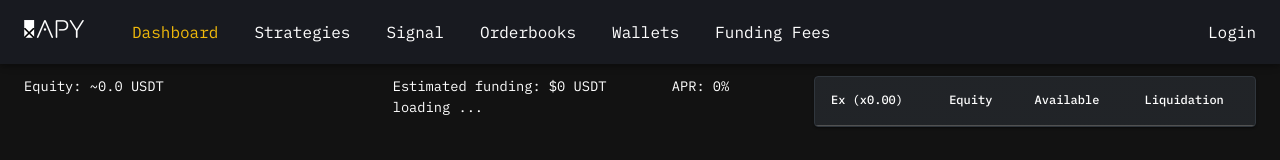
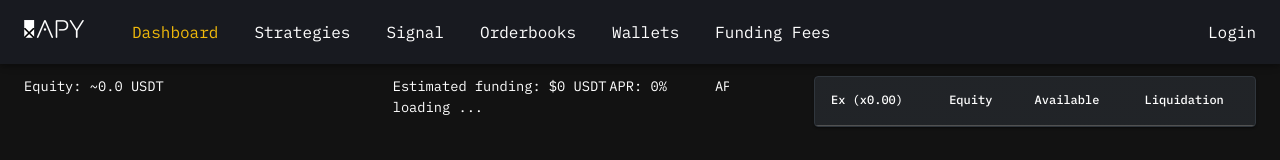
Before and after one commit to mooo-ooo/landing-page, a React (Vite) app: page /dashboard in a window 1280 px wide. Shown: the top 160 px of the page. Built offline with nearby package versions, Linux system fonts and the light colour scheme; no server answers; the HTML template or start-up script is replaced by a standard one.

Commit message:
feat: apr

```diff
--- a/package.json
+++ b/package.json
@@ -29,6 +29,7 @@
     "react-dnd": "^16.0.1",
     "react-dnd-html5-backend": "^16.0.1",
     "react-dom": "^19.1.0",
+    "react-fast-marquee": "^1.6.5",
     "react-icons": "^5.5.0",
     "react-redux": "^9.2.0",
     "react-router-dom": "^7.6.0"
--- a/src/components/FundingFeesChart.tsx
+++ b/src/components/FundingFeesChart.tsx
@@ -11,6 +11,7 @@ import { ChartsXAxis } from "@mui/x-charts/ChartsXAxis";
 import { ChartsYAxis } from "@mui/x-charts/ChartsYAxis";
 import { ChartsTooltip } from "@mui/x-charts/ChartsTooltip";
 import { BarPlot } from "@mui/x-charts/BarChart";
+import Marquee from "react-fast-marquee";
 import { ChartsAxisHighlight } from "@mui/x-charts/ChartsAxisHighlight";
 
 interface FundingFeesChartProps {
@@ -85,6 +86,8 @@ const FundingFeesChart: FC<FundingFeesChartProps> = ({
       });
   }, []);
 
+  const apr = (estimatedFundingFee / totalMargin) * 3 * 365;
+  const apy = convertAprToApy(apr, 12);
   return (
     <Box>
       {loadingFundingRates ? (
@@ -95,13 +98,12 @@ const FundingFeesChart: FC<FundingFeesChartProps> = ({
             Estimated funding: ${numeral(estimatedFundingFee).format("0,0")}{" "}
             USDT
           </Typography>
-          <Typography>
-            APR:{" "}
-            {numeral(
-              (estimatedFundingFee / totalMargin) * 3 * 365 * 100
-            ).format("0,0")}
-            %
-          </Typography>
+          <Box width={120}>
+            <Marquee speed={20} delay={100}>
+              <Typography mr={6}>APR: {numeral(apr * 100).format("0,0")}%</Typography>
+              <Typography mr={6}>APY: {numeral(apy * 100).format("0,0")}%</Typography>
+            </Marquee>
+          </Box>
         </Box>
       )}
       {rewardHistory.length ? (
@@ -160,3 +162,13 @@ const getAccumulatedArray = (arr: number[]): number[] => {
     return runningSum;
   });
 };
+
+export function convertAprToApy(
+  apr: number,
+  compoundingPeriods: number
+): number {
+  if (compoundingPeriods <= 0) {
+    throw new Error("compoundingPeriods must be greater than 0");
+  }
+  return Math.pow(1 + apr / compoundingPeriods, compoundingPeriods) - 1;
+}
--- a/src/components/PositionsTable/index.tsx
+++ b/src/components/PositionsTable/index.tsx
@@ -27,6 +27,7 @@ import LinearProgress, {
 } from "@mui/material/LinearProgress";
 import type { AccordionProps } from "@mui/material";
 import { styled } from "@mui/system";
+import ConstructionIcon from '@mui/icons-material/Construction';
 import ArrowUpwardIcon from "@mui/icons-material/ArrowUpward";
 import ArrowDownwardIcon from "@mui/icons-material/ArrowDownward";
 import FilterListIcon from "@mui/icons-material/FilterList";
@@ -36,10 +37,12 @@ import KeyboardArrowDownIcon from "@mui/icons-material/KeyboardArrowDown";
 import KeyboardArrowUpIcon from "@mui/icons-material/KeyboardArrowUp";
 import MoreVertIcon from "@mui/icons-material/MoreVert";
 import ViewQuiltIcon from "@mui/icons-material/ViewQuilt";
-import { useDispatch } from "react-redux";
+import { useDispatch, useSelector } from "react-redux";
 import CandleChart from "./CandleChart";
 import type { AppDispatch } from "../../redux/store";
 import type { IStrategy } from "../../redux/strategy/strategySlice";
+import { selectBalances } from "../../redux/balances/balancesSlice";
+import { useBalances } from '../../redux/selector'
 import {
   setUpdateStrategy,
   setNewStrategy,
@@ -76,6 +79,12 @@ function Positions({
   }[];
 }) {
   const dispatch = useDispatch<AppDispatch>();
+  const balances = useSelector(selectBalances);
+    const equity = Object.values(balances).reduce(
+      (tot, { total = 0 }) => tot + total,
+      0
+    );
+  const { totalVol } = useBalances()
   const [searchToken, setSearchToken] = useState("");
   const [openTokenDetails, setOpenTokenDetails] = useState("");
   const [selectedExchanges, setSelectedExchanges] = useState<string[]>([]);
@@ -285,10 +294,12 @@ function Positions({
                 //   ({ symbol }) => symbol === baseToken
                 // )?.id;
 
-                const sellCreatedAts = sells.map(({ createdAt }) => createdAt)
-                const buyCreatedAts = buys.map(({ createdAt }) => createdAt)
+                const sellCreatedAts = sells.map(({ createdAt }) => createdAt);
+                const buyCreatedAts = buys.map(({ createdAt }) => createdAt);
 
-                const createdAt = Math.min(...[...sellCreatedAts, ...buyCreatedAts])
+                const createdAt = Math.min(
+                  ...[...sellCreatedAts, ...buyCreatedAts]
+                );
 
                 const foundStrategy = strategies.find(
                   ({ buySymbol, sellSymbol }) => {
@@ -317,6 +328,12 @@ function Positions({
                   0
                 );
 
+                const volOfStrategy = (totalSizeSell + totalSizeBuy) * sells[0].markPrice
+
+                const capitalAllocated = equity * (volOfStrategy / totalVol)
+
+                const apr = (estimatedFee / capitalAllocated) * 3 * 365 * 100
+
                 const spreadSize = Math.abs(
                   strip(String(totalSizeSell)) - strip(String(totalSizeBuy))
                 );
@@ -324,6 +341,12 @@ function Positions({
                   <Fragment key={baseToken}>
                     <TableRow>
                       <TableCell>
+                        <Box
+                          display="flex"
+                          flexDirection="column"
+                          alignItems="center"
+                          gap={1}
+                        >
                           <Box display="flex" alignItems="center" gap={1}>
                             <img
                               src={`https://assets.coincap.io/assets/icons/${baseToken.toLowerCase()}@2x.png`}
@@ -332,10 +355,18 @@ function Positions({
                               height={20}
                             />
                             <Typography>{baseToken}</Typography>
+                          </Box>
+
                           {spreadSize ? (
-                            <IconButton
-                              aria-label="expand row"
-                              size="small"
+                            <Box
+                              display="flex"
+                              alignItems='center'
+                              sx={{
+                                border: "1px solid rgb(246, 70, 93)",
+                                padding: "0 4px",
+                                borderRadius: "2px",
+                                cursor: 'pointer'
+                              }}
                               onClick={() => {
                                 if (openTokenDetails === baseToken) {
                                   setOpenTokenDetails("");
@@ -344,8 +375,13 @@ function Positions({
                                 }
                               }}
                             >
-                              <Typography color="rgb(246, 70, 93)">{numeral(spreadSize * sells[0].markPrice).format("0,0")}</Typography>
-                            </IconButton>
+                              <ConstructionIcon sx={{ fill: "rgb(246, 70, 93)", fontSize: 16 }} />
+                              <Typography color="rgb(246, 70, 93)" ml={1}>
+                                {numeral(
+                                  spreadSize * sells[0].markPrice
+                                ).format("0,0")}$
+                              </Typography>
+                            </Box>
                           ) : null}
                         </Box>
                       </TableCell>
@@ -448,9 +484,6 @@ function Positions({
                             gap={1}
                             alignItems="space-between"
                           >
-                            {/* <ArrowUpwardIcon
-                              sx={{ color: "rgb(14 203 129 / 40%)" }}
-                            /> */}
                             {sells.length ? (
                               <Box>
                                 <Box
@@ -483,9 +516,6 @@ function Positions({
                             gap={1}
                             alignItems="space-between"
                           >
-                            {/* <ArrowDownwardIcon
-                              sx={{ color: "rgb(246 70 93 / 40%)" }}
-                            /> */}
                             {buys.length ? (
                               <Box>
                                 <Box
@@ -562,14 +592,13 @@ function Positions({
                           <Skeleton animation="wave" />
                         ) : (
                           <Typography>
-                            {numeral(
-                              (100 *
+                            {/* {numeral(
+                              100 *
                                 (sells[0].fundingRate - buys[0].fundingRate) *
                                 360 *
-                                3) /
-                                2
-                            ).format("0,0.[0]")}
-                            %
+                                3
+                            ).format("0,0.[0]")} */}
+                            {numeral(apr).format("0,0.[0]")}%
                           </Typography>
                         )}
                       </TableCell>
@@ -842,7 +871,7 @@ interface Data extends IPosition {
   volume: number;
   apr: number;
   premium: string;
-  age: number
+  age: number;
 }
 
 const TableCell = styled(TableCellMui)(() => ({
@@ -881,7 +910,8 @@ const BorderLinearProgress = styled(LinearProgress)(({ theme }) => ({
 
 function calculateDaysBack(timestamp: number | string): number {
   // Ensure the timestamp is a number.
-  const inputTimestampMs = typeof timestamp === 'string' ? Number(timestamp) : timestamp;
+  const inputTimestampMs =
+    typeof timestamp === "string" ? Number(timestamp) : timestamp;
 
   // Check for invalid input.
   if (isNaN(inputTimestampMs) || inputTimestampMs <= 0) {
```
Also changed, not shown: 1 other file (tests, documents, lock files or other folders). Lines whose indentation alone changed are shown as unchanged.
